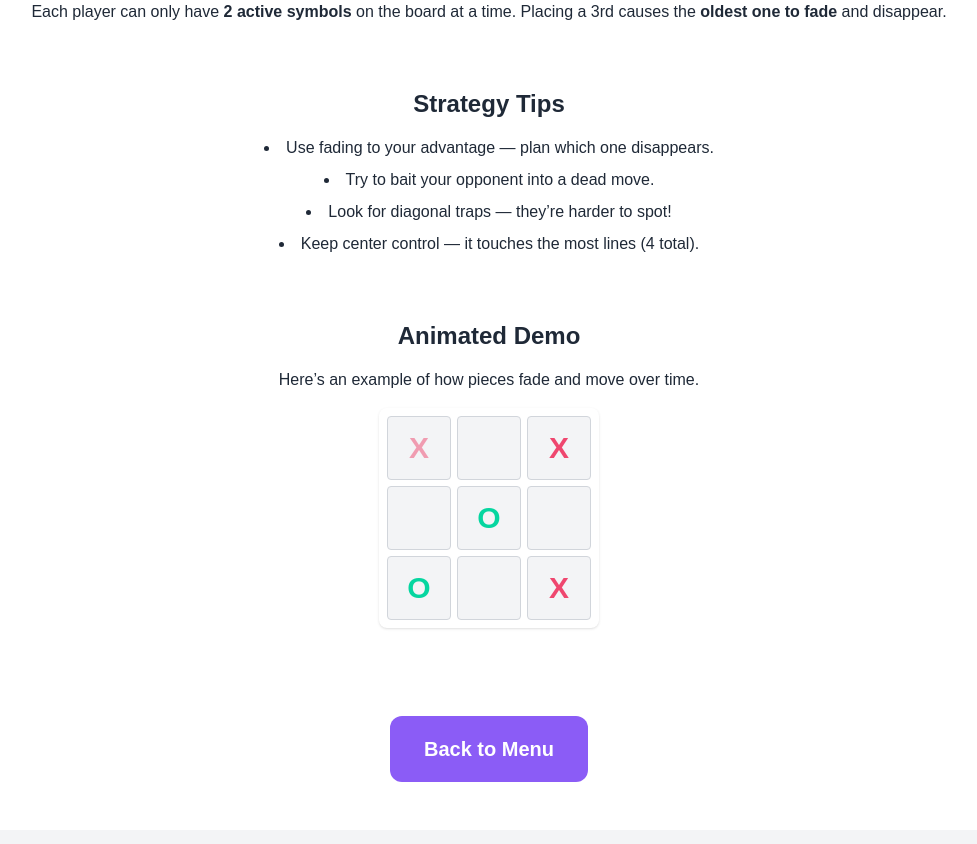
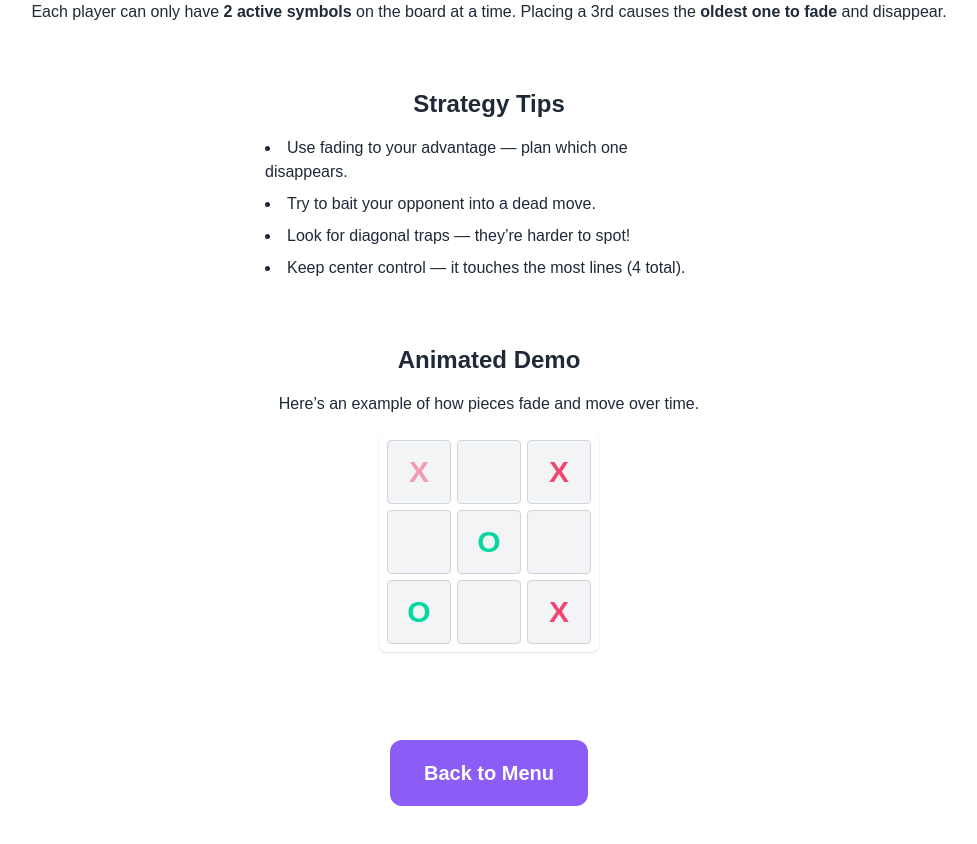
Before and after one commit to faycal-ghozzi/tic-tac-two, a Next.js app: page /how-to-play in a window 1280 px wide. Shown: the part 1240-2084 px from the top of the page, without its empty margins (151-1128 px from the left). Built offline with nearby package versions, Linux system fonts and the light colour scheme.

Commit message:
improved how to play UI

```diff
--- a/src/app/how-to-play/page.tsx
+++ b/src/app/how-to-play/page.tsx
@@ -90,7 +90,7 @@ export default function HowToPlayPage() {
 
         <section className="text-center">
           <h2 className="text-2xl font-semibold mb-4">Strategy Tips</h2>
-          <ul className="list-disc list-inside space-y-2">
+          <ul className="list-disc list-inside space-y-2 text-left mx-auto max-w-md">
             <li>Use fading to your advantage — plan which one disappears.</li>
             <li>Try to bait your opponent into a dead move.</li>
             <li>Look for diagonal traps — they’re harder to spot!</li>
```
